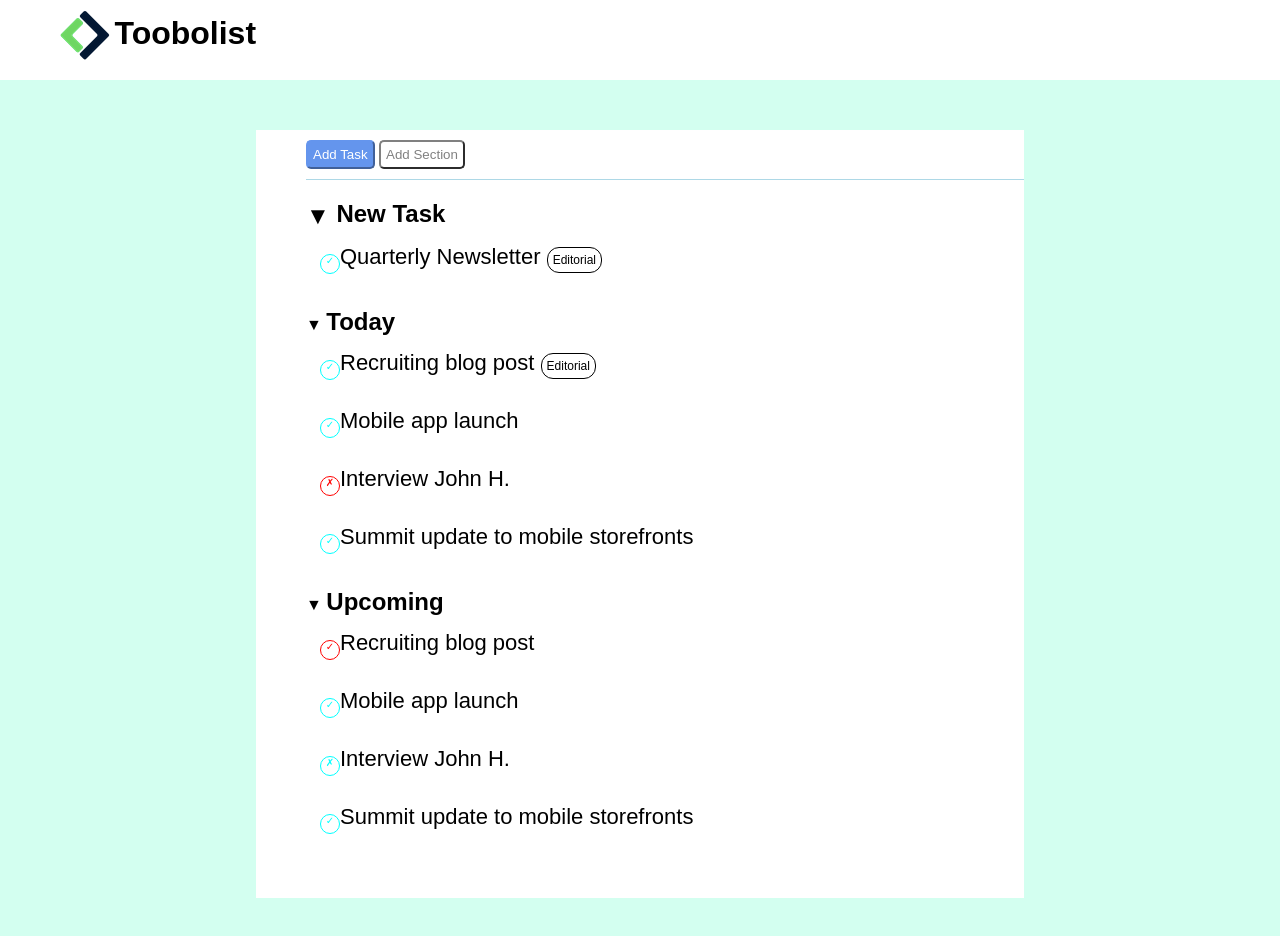
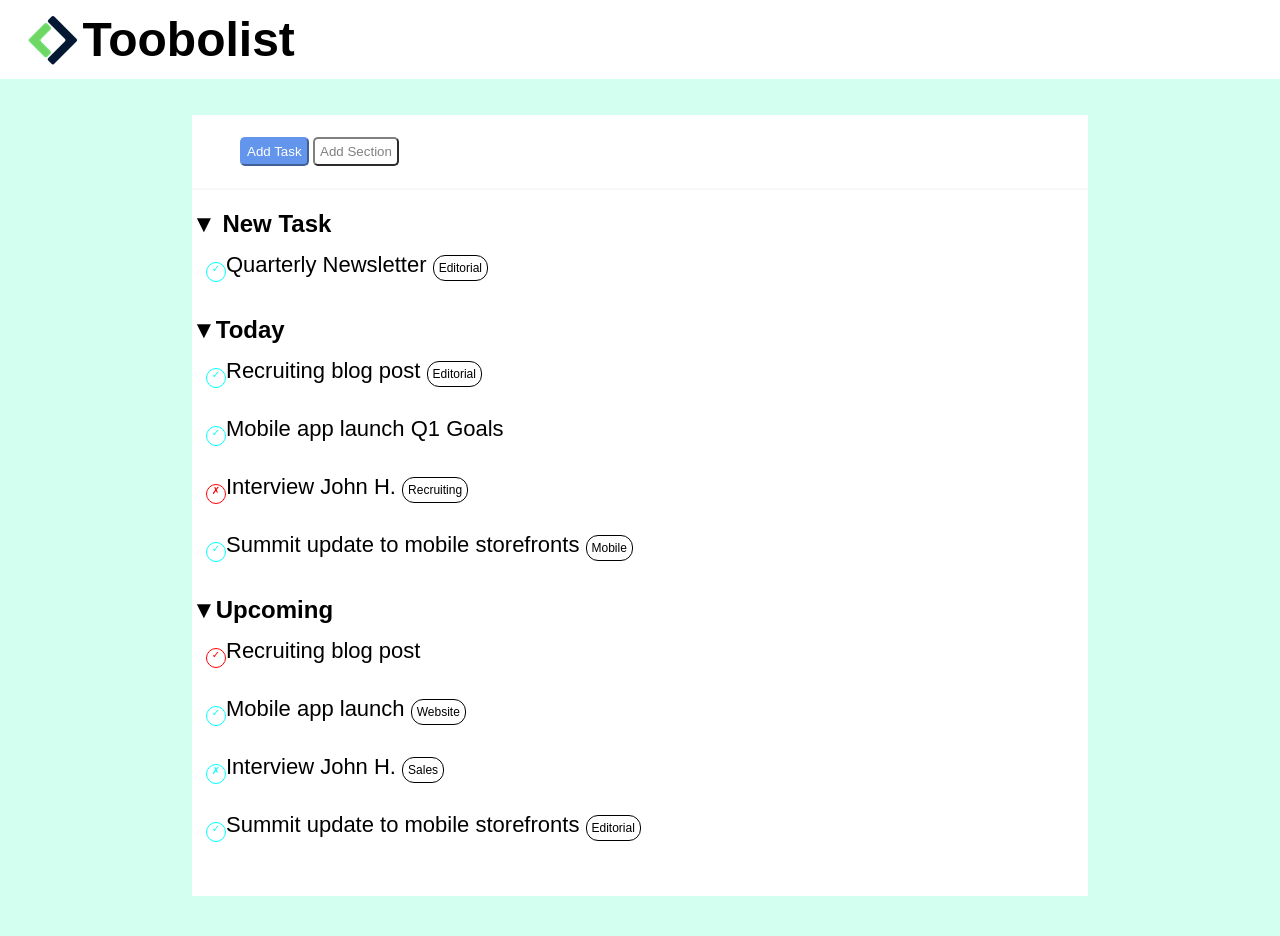
Before and after one commit to Arianna-Cosimini/html-css-toboolist, a plain HTML site: page index.html in a window 1280 px wide. After the commit the page ends 896 px from the top, so only its background shows below. Drawn offline with Linux system fonts and the light colour scheme.

Commit message:
modificato css nav logo h1 main header e html

```diff
--- a/css/style.css
+++ b/css/style.css
@@ -11,28 +11,34 @@ body{
 
 /*navbar*/
 nav{
+    padding: 12px 28px;
+
+    margin-bottom: 36px;
+
     background-color: white;
+    /* background-color: white;
     padding-left: 40px;
-    height: 80px;
+    height: 80px; */
 }
 #logo{
-    width: 50px;
-    height: 50px;
-    margin-left: 20px;
-    margin-top: 10px;
-    margin-bottom: 10px;
-    vertical-align: text-bottom;
+    vertical-align:middle;
 
 }
 h1{
     display: inline-block;
     vertical-align: middle;
-    line-height: 100%;
-    margin-bottom: 60px;
-    font-size:xx-large;
+    font-size:48px;
+    font-weight: bold;
 }
 main{
-    width: 60%;
+    width: 70%;
+
+    margin-left: auto;
+    margin-right: auto;
+
+
+    background-color: white;
+    /* width: 60%;
     height: 70%;
     margin: auto;
     background-color: white;
@@ -43,12 +49,15 @@ main{
     padding-top: 10px;
     padding-bottom: 10px;
     border-bottom: rgba(127, 255, 212, 0.34) 2px solid;
-    border-width: 100%;
+    border-width: 100%; */
 }
 
 .header{
-    border-bottom: lightblue 1px solid;
-    padding-bottom: 10px;
+    padding: 22px 48px;
+
+    border-bottom: 2px solid #f5f7f8;
+    /* border-bottom: lightblue 1px solid;
+    padding-bottom: 10px; */
 }
 
 
--- a/index.html
+++ b/index.html
@@ -23,21 +23,20 @@
      <!--corpo centrale-->
         <div>
 
-            <h2><span class="triangle">&#x25BC</span> New Task</h2>
+            <h2>&#x25BC; New Task</h2>
             <ul>
-            <li><span class="check">&#10003</span>Quarterly Newsletter <span class="category cat-editorial">Editorial</span></li>
+            <li><span class="check">&#10003</span>Quarterly Newsletter <span class="category editorial">Editorial</span></li>
             </ul>
         </div>
 
         <div>
-            <span class="triangle">&#x25BC</span>
-            <h2>Today</h2>
+            <h2>&#x25BC;Today</h2>
 
         <ul>
-            <li><span class="check">&#10003</span>Recruiting blog post  <span class="category cat-editorial">Editorial</span> </li>
-            <li><span class="check">&#10003</span>Mobile app launch</li>
-            <li><span class="form">&#10007;</span>Interview John H.</li>
-            <li><span class="check">&#10003</span>Summit update to mobile storefronts</li>
+            <li><span class="check">&#10003</span>Recruiting blog post  <span class="category editorial">Editorial</span> </li>
+            <li><span class="check">&#10003</span>Mobile app launch <span class="catgegory goals">Q1 Goals</span></li>
+            <li><span class="form">&#10007;</span>Interview John H. <span class="category recruiting">Recruiting</span></li>
+            <li><span class="check">&#10003</span>Summit update to mobile storefronts <span class="category mobile">Mobile</span></li>
         </ul>
             <!-- <span class="check">&#10003</span>
             <h3>Recruiting blog post</h3>
@@ -59,13 +58,12 @@
         </div>
 
         <div>
-            <span class="triangle">&#x25BC</span>
-            <h2>Upcoming</h2>
+            <h2>&#x25BC;Upcoming</h2>
         <ul>
             <li><span class="form">&#10003</span>Recruiting blog post</li>
-            <li><span class="check">&#10003</span>Mobile app launch</li>
-            <li><span class="check">&#10007;</span>Interview John H.</li>
-            <li><span class="check">&#10003</span>Summit update to mobile storefronts</li>
+            <li><span class="check">&#10003</span>Mobile app launch <span class="category website">Website</span></li>
+            <li><span class="check">&#10007;</span>Interview John H. <span class="category sales">Sales</span></li>
+            <li><span class="check">&#10003</span>Summit update to mobile storefronts <span class="category editorial">Editorial</span></li>
         </ul>
             <!-- <span class="form">&#10007</span>
             <h3>Schedule meeting with Alex</h3>
```
